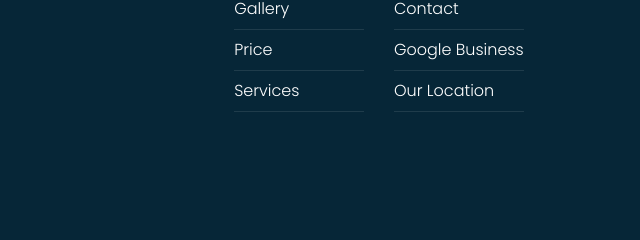
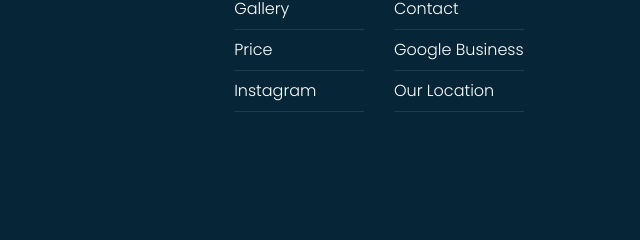
Before and after one commit to 2salted/floresailprojectrevamp, a plain HTML site: page index.html in a window 1280 px wide. Shown: the part 4778-5018 px from the top of the page, 0-640 px from the left. Drawn offline with Linux system fonts and the light colour scheme; a web font is replaced by a local one.

Commit message:
added instagram link

```diff
--- a/index.html
+++ b/index.html
@@ -544,7 +544,7 @@
                 >
               </li>
               <li class="row-item-li">
-                <a href="javascript:void(0);">Services</a>
+                <a href="https://www.instagram.com/floresail_/" >Instagram</a>
               </li>
               <li class="row-item-li">
                 <a href="javascript:void(0);">Testimonials</a>
```
